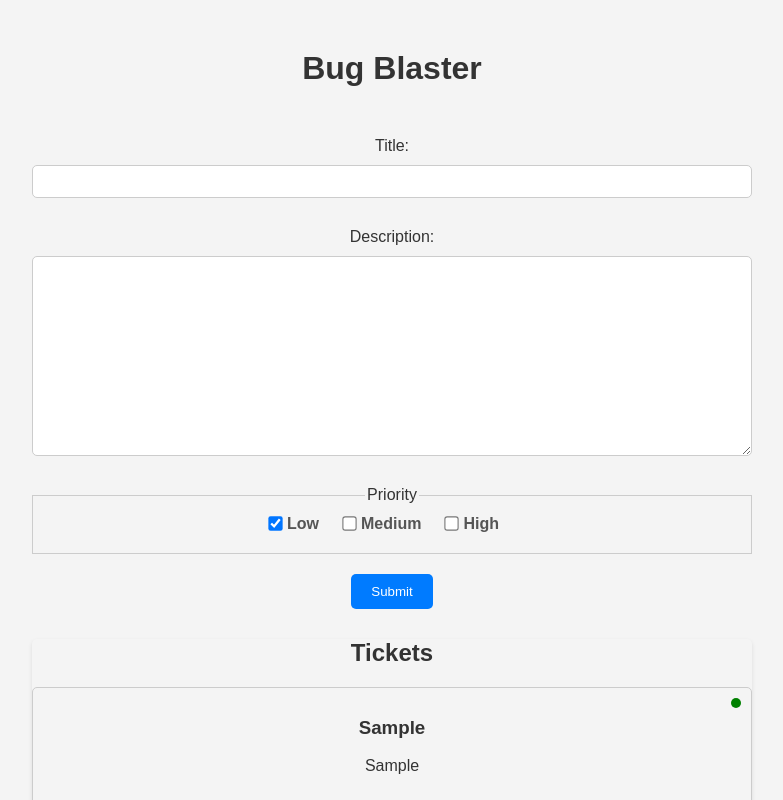
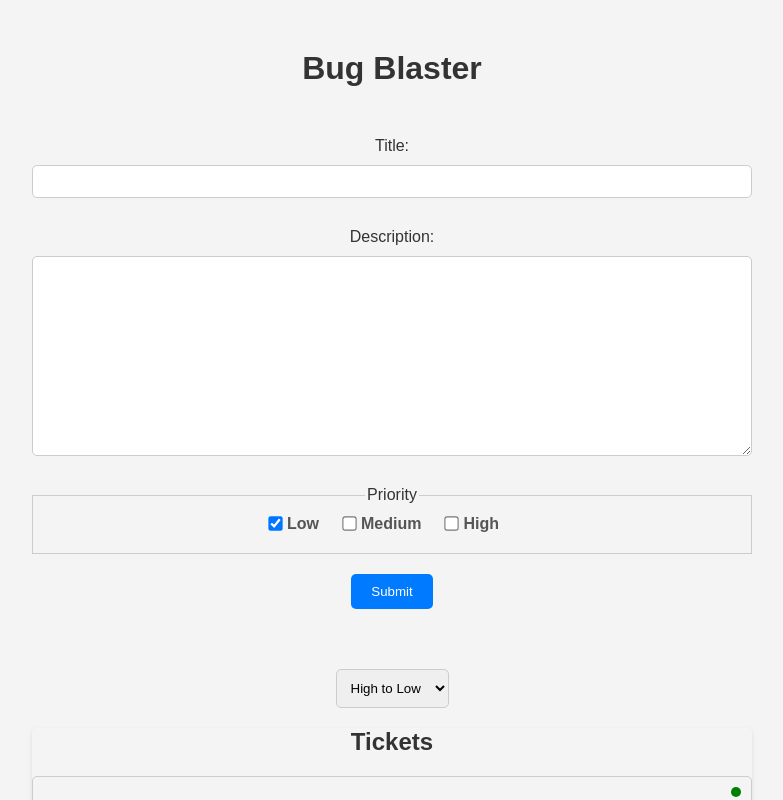
Before and after one commit to Prachi-Mhatre06/react-bug-blaster, a React (Create React App) app: page / in a window 1280 px wide. Both pictures are taken after typing "Sample", "Sample" into the empty fields and a click on the button "Submit". Shown: the top 800 px of the page, without its empty margins (248-1031 px from the left). Built offline with nearby package versions, Linux system fonts and the light colour scheme; the HTML template or start-up script is replaced by a standard one.

Commit message:
sorting functionality added

```diff
--- a/src/App.js
+++ b/src/App.js
@@ -4,14 +4,18 @@ import TicketForm from "./components/TicketForm";
 import { useReducer } from "react";
 import ticketReducer from "./reducers/ticketReducer";
 import TicketList from "./components/TicketList";
+import sortTickets from "./utilities/sort";
 
 const initialState = {
   tickets: [],
   editingTicket: null,
+  sortPreference: "High to Low",
 };
 
 function App() {
   const [state, dispatch] = useReducer(ticketReducer, initialState);
+
+  const sortedTickets = sortTickets(state.tickets, state.sortPreference);
 
   return (
     <div className="App">
@@ -19,7 +23,18 @@ function App() {
         <h1>Bug Blaster</h1>
         <TicketForm dispatch={dispatch} editingTicket={state.editingTicket} />
         {state.tickets.length > 0 && (
-          <TicketList tickets={state.tickets} dispatch={dispatch} />
+          <div className="results">
+            <select
+              value={state.sortPreference}
+              onChange={(e) =>
+                dispatch({ type: "SORT_TICKETS", payload: e.target.value })
+              }
+            >
+              <option value="High to Low">High to Low</option>
+              <option value="Low to High">Low to High</option>
+            </select>
+            <TicketList tickets={sortedTickets} dispatch={dispatch} />
+          </div>
         )}
       </div>
     </div>
--- a/src/reducers/ticketReducer.js
+++ b/src/reducers/ticketReducer.js
@@ -18,6 +18,8 @@ export default function ticketReducer(state, action) {
         ),
         editingTicket: null,
       };
+    case "SORT_TICKETS":
+      return { ...state, sortPreference: action.payload };
     default:
       return state;
   }
--- /dev/null
+++ b/src/utilities/sort.js
@@ -0,0 +1,7 @@
+export default function sortTickets(tickets, sortPreference) {
+  if (sortPreference === "High to Low") {
+    return [...tickets].sort((a, b) => b.priority - a.priority);
+  } else {
+    return [...tickets].sort((a, b) => a.priority - b.priority);
+  }
+}
```
